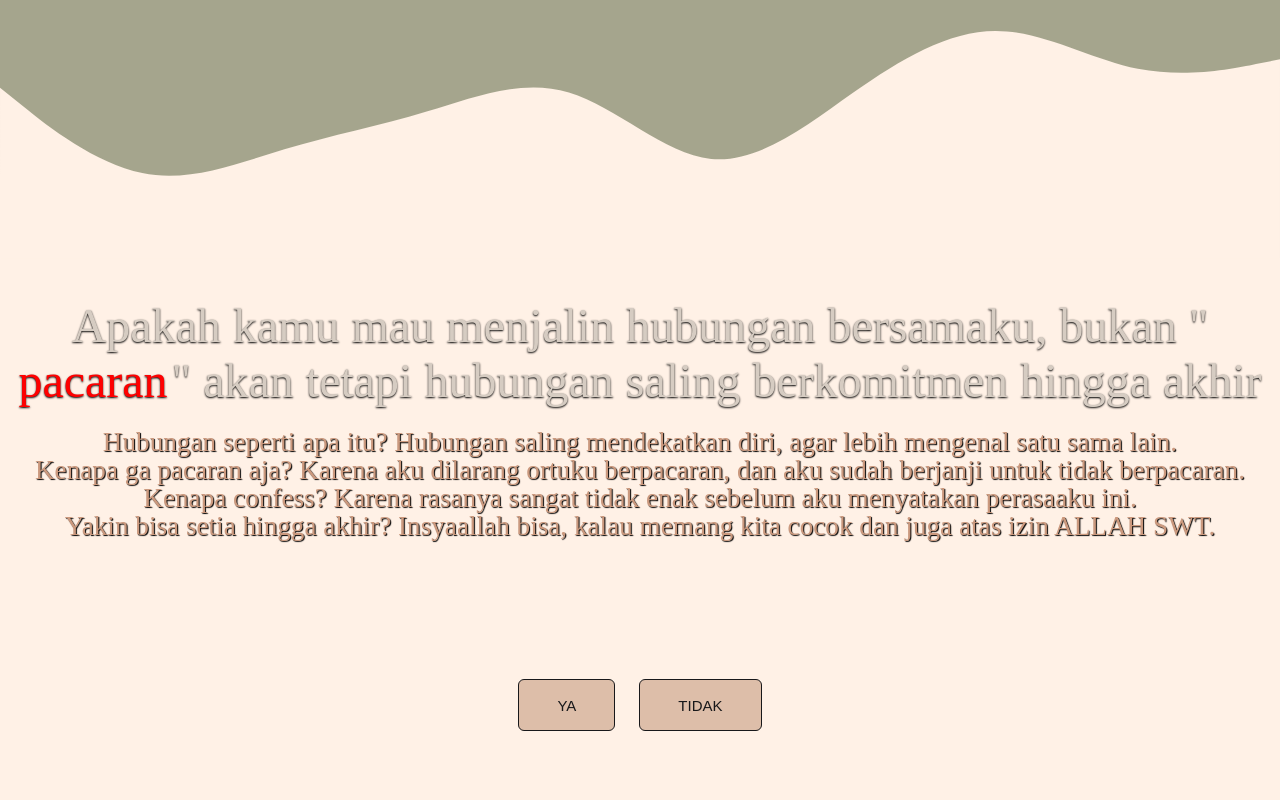
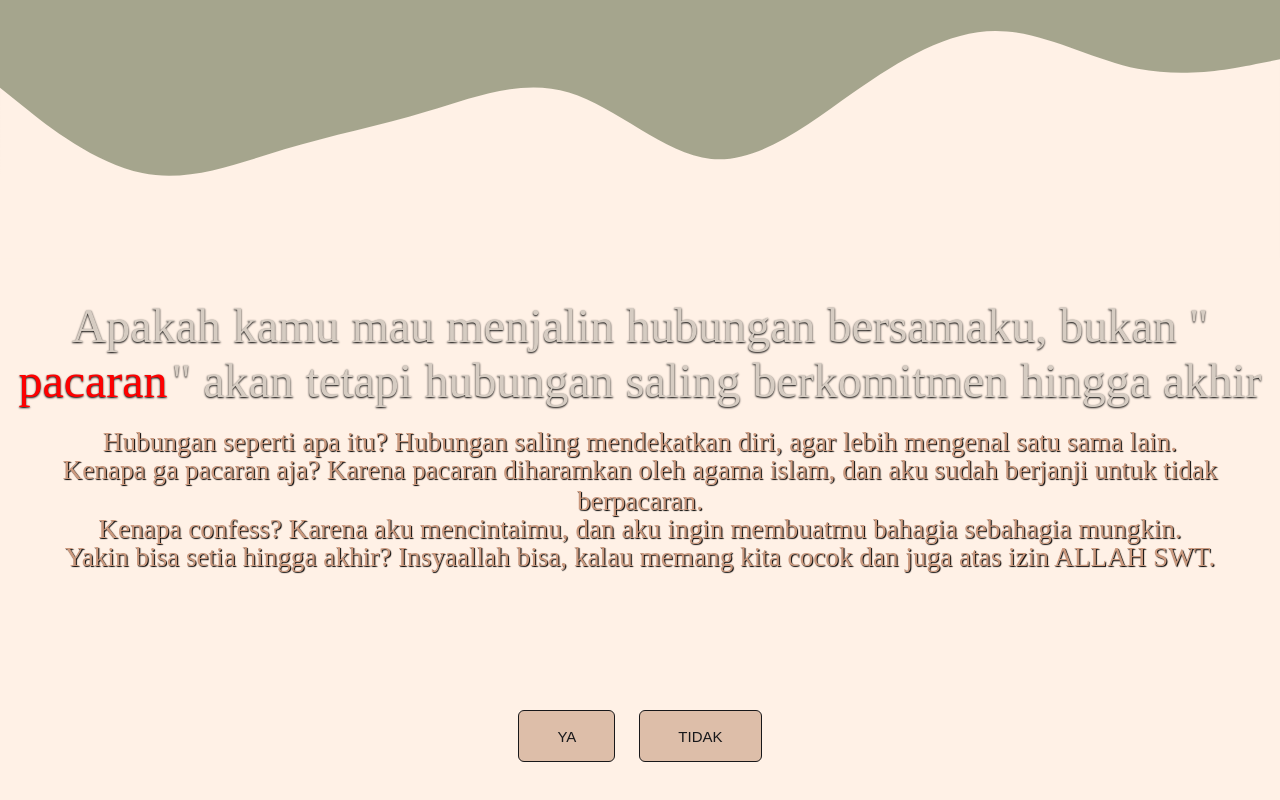
Before and after one commit to GeniusFootage2/foryou, a plain HTML site: page index.html in a window 1280 px wide. Shown: the part 2528-3328 px from the top of the page. Drawn offline with Linux system fonts and the light colour scheme; files whose address does not match are found by name; a web font is replaced by a local one.

Commit message:
Update index.html

```diff
--- a/index.html
+++ b/index.html
@@ -803,8 +803,8 @@
         <span class="pertanyaannya">" akan tetapi hubungan saling berkomitmen hingga akhir</span>
       </p>
       <p class="penjelasan">Hubungan seperti apa itu? Hubungan saling mendekatkan diri, agar lebih mengenal satu sama lain.</p>
-      <p class="penjelasan2">Kenapa ga pacaran aja? Karena aku dilarang ortuku berpacaran, dan aku sudah berjanji untuk tidak berpacaran.</p>
-      <p class="penjelasan3">Kenapa confess? Karena rasanya sangat tidak enak sebelum aku menyatakan perasaaku ini.</p>
+      <p class="penjelasan2">Kenapa ga pacaran aja? Karena pacaran diharamkan oleh agama islam, dan aku sudah berjanji untuk tidak berpacaran.</p>
+      <p class="penjelasan3">Kenapa confess? Karena aku mencintaimu, dan aku ingin membuatmu bahagia sebahagia mungkin.</p>
       <p class="penjelasan4">Yakin bisa setia hingga akhir? Insyaallah bisa, kalau memang kita cocok dan juga atas izin ALLAH SWT.</p>
       <div class="pilihan">
         <a href="https://wa.me/6283835989388?text=Ya,%20aku%20mau"
```
